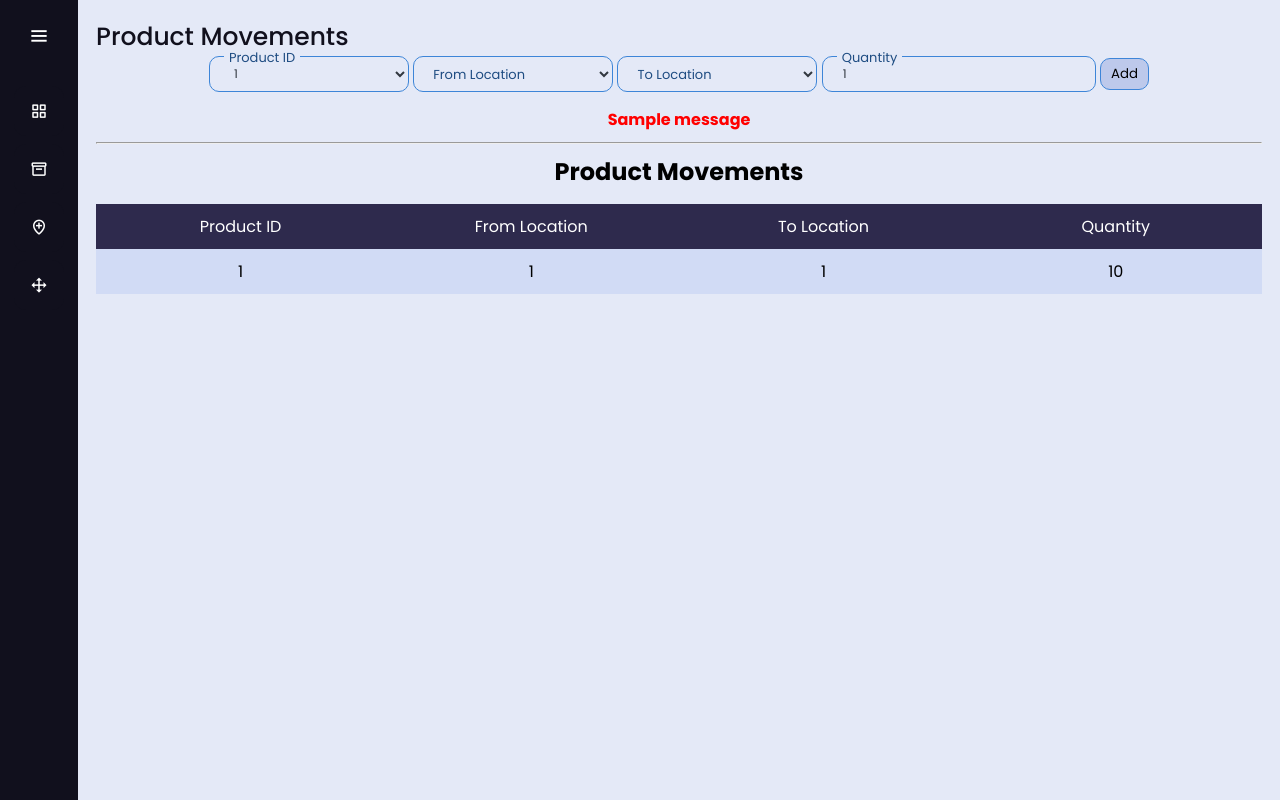
After one commit to SalahTawafsha/inventory-management, a Django app: page /product-movement/ in a window 1280 px wide. The commit adds this page. Run offline with Django 5.2, Linux system fonts and the light colour scheme; tables that the repository leaves empty hold one stand-in row (values such as "Sample post"); one stand-in notice (Sample message) is shown.

Commit message:
first version of product movement view

```diff
--- a/inventory_management/forms.py
+++ b/inventory_management/forms.py
@@ -1,4 +1,6 @@
 from django import forms
+
+from inventory_management.models import Location, Product
 
 
 class ProductForm(forms.Form):
@@ -9,3 +11,24 @@ class ProductForm(forms.Form):
 class LocationForm(forms.Form):
     location_id = forms.CharField(label="Location ID", required=True, max_length=50,
                                   widget=forms.TextInput(attrs={'class': 'did-floating-input'}))
+
+
+class ProductMovementForm(forms.Form):
+    PRODUCTS = Product.get_products()
+    LOCATIONS = Location.get_locations()
+
+    product_id = forms.ChoiceField(label="Product ID", required=True,
+                                   widget=forms.Select(attrs={'class': 'did-floating-select'}),
+                                   choices=PRODUCTS)
+
+    from_location = forms.ChoiceField(label="From Location", required=False,
+                                      widget=forms.Select(
+                                          attrs={'class': 'did-floating-select', "id": "form_location"}),
+                                      choices=LOCATIONS)
+    to_location = forms.ChoiceField(label="To Location", required=False,
+                                    widget=forms.Select(attrs={'class': 'did-floating-select', "id": "to_location"}),
+                                    choices=LOCATIONS)
+
+    quantity = forms.CharField(label="Quantity", required=True,
+                               widget=forms.TextInput(
+                                   attrs={'class': 'did-floating-input', 'type': 'number', 'value': "1", "min": 1}))
--- a/inventory_management/models.py
+++ b/inventory_management/models.py
@@ -7,9 +7,31 @@ from django.utils import timezone
 class Product(models.Model):
     product_id = models.CharField("Product", primary_key=True, max_length=50)
 
+    @staticmethod
+    def get_products():
+        choices = []
+        for product in Product.objects.all().order_by("product_id"):
+            choices.append((product.product_id, product.product_id))
+
+        return tuple(choices)
+
+    def __str__(self):
+        return self.product_id
+
 
 class Location(models.Model):
     location_id = models.CharField("Location", primary_key=True, max_length=50)
+
+    @staticmethod
+    def get_locations():
+        choices = [("", "")]
+        for location in Location.objects.all().order_by("location_id"):
+            choices.append((location.location_id, location.location_id))
+
+        return tuple(choices)
+
+    def __str__(self):
+        return self.location_id
 
 
 class ProductMovement(models.Model):
--- a/inventory_management/static/style.css
+++ b/inventory_management/static/style.css
@@ -271,7 +271,7 @@
 }
 
 .home-section > * {
-    margin-left: 18px
+    margin: 0 18px
 }
 
 .home-section .page-title {
@@ -314,7 +314,7 @@
     -webkit-transition: 0.2s ease all;
 }
 
-.did-floating-input {
+.did-floating-input, .did-floating-select {
     font-size: 12px;
     display: block;
     width: 100%;
@@ -334,6 +334,20 @@
             font-size: 13px;
         }
     }
+}
+
+.did-floating-select {
+    width: 200px;
+}
+
+.did-floating-select:has(option:not([value=""]):checked) ~ .did-floating-label {
+    top: -8px;
+    font-size: 13px;
+}
+
+.did-floating-select[value=""]:focus ~ .did-floating-label {
+    top: 11px;
+    font-size: 13px;
 }
 
 .did-floating-input:valid ~ .did-floating-label {
@@ -385,7 +399,7 @@
     margin: 10px;
 }
 
-.element i{
+.element i {
     font-size: 20px;
     margin-bottom: 5px;
 }
@@ -403,3 +417,35 @@
     text-align: center;
     margin-top: 10px;
 }
+
+.my-table {
+    margin: 15px auto;
+    border-collapse: collapse;
+}
+
+.my-table td, .my-table th {
+    padding: 10px;
+    width: 500px;
+    text-align: center;
+    margin: 0;
+    border: 0;
+}
+
+.my-table th {
+    background-color: #2e2a4d;
+    color: white;
+    font-weight: normal;
+}
+
+.my-table tr:nth-child(2n) {
+    background-color: #BDC9EB;
+}
+
+.my-table tr:nth-child(2n + 1) {
+    background-color: rgba(202, 214, 245, 0.69);
+}
+
+.my-table tr:not(:has(th)):hover {
+    background-color: #a0aed5;
+    cursor: pointer;
+}
--- /dev/null
+++ b/inventory_management/templates/product_movement/product_movement.html
@@ -0,0 +1,70 @@
+{% extends "inventory_management/base_site.html" %}
+
+{% block document-title %}Product Movement{% endblock %}
+{% block page-title %}Product Movements{% endblock %}
+
+{% block main %}
+    <section class="main-section">
+        <form action="{% url "index" %}" method="post" id="add_product_movement_form">
+            {% csrf_token %}
+
+            {% for field in form %}
+                <div class="did-floating-label-content">
+                    {{ field }}
+                    <label class="did-floating-label" for="{{ field.auto_id }}">{{ field.label }}</label>
+                </div>
+            {% endfor %}
+
+            <button class="button" onclick="function validate_locations() {
+                let from_location = document.getElementById('form_location');
+                let to_location = document.getElementById('to_location');
+                let form = document.getElementById('add_product_movement_form');
+
+                if(from_location.value==='' && to_location.value==='')
+                    window.alert('You must select one of from location or to location');
+                else if(form.validate())
+                    document.getElementById('add_product_movement_form').submit();
+            }
+            validate_locations()">Add
+            </button>
+        </form>
+
+    </section>
+
+    {% for message in messages %}
+        <p class="error-p">
+            <strong>{{ message }}</strong>
+        </p>
+    {% endfor %}
+
+
+    <hr>
+
+    <section>
+        <h2 class="elements-title">Product Movements</h2>
+
+        <table class="my-table" >
+            <thead>
+            <tr>
+                <th>Product ID</th>
+                <th>From Location</th>
+                <th>To Location</th>
+                <th>Quantity</th>
+            </tr>
+            </thead>
+            <tbody>
+            {% for product_movement in product_movements %}
+                <tr>
+                    <td>{{ product_movement.product_id }}</td>
+                    <td>{{ product_movement.from_location }}
+                    </td>
+                    <td>{{ product_movement.to_location }}</td>
+                    <td>{{ product_movement.quantity }}</td>
+                </tr>
+            {% endfor %}
+            </tbody>
+
+        </table>
+    </section>
+
+{% endblock %}
--- a/inventory_management/urls.py
+++ b/inventory_management/urls.py
@@ -7,4 +7,5 @@ urlpatterns = [
     path('products/<str:product_id>', views.edit_product, name="edit_product"),
     path('locations/', views.locations, name="locations"),
     path('locations/<str:location_id>', views.edit_location, name="edit_location"),
+    path('product-movement/', views.product_movement, name="product_movement"),
 ]
--- a/inventory_management/views.py
+++ b/inventory_management/views.py
@@ -1,15 +1,30 @@
 from django.contrib import messages
 from django.db import IntegrityError
+from django.db.models import Case, When, Value, QuerySet, Count
 from django.http import HttpResponseRedirect
 from django.shortcuts import render, get_object_or_404
 from django.urls import reverse
+from django.db import connection
 
-from inventory_management.forms import ProductForm, LocationForm
+from inventory_management.forms import ProductForm, LocationForm, ProductMovementForm
 from inventory_management.models import Product, Location, ProductMovement
 
 
 # Create your views here.
+def get_location(location_id):
+    if location_id == "":
+        return None
+
+    return get_object_or_404(Location, location_id=location_id)
+
+
 def index(request):
+    # cursor = connection.cursor()
+    # cursor.execute(
+    #                'SELECT sum(quantity), product_id'
+    #                ' FROM  inventory_management_productmovement'
+    #                ' group BY product_id_id, from_location_id, to_location_id')
+    # results = cursor.fetchall()
     return render(request, "dashboard/index.html")
 
 
@@ -26,7 +41,7 @@ def products(request):
             messages.error(request,
                            "Invalid Form")
 
-    products_list = Product.objects.values()
+    products_list = Product.objects.all().order_by("product_id")
     return render(request, "products/product.html", {'form': ProductForm(), "products_list": products_list})
 
 
@@ -43,7 +58,7 @@ def locations(request):
             messages.error(request,
                            "Invalid Form")
 
-    locations_list = Location.objects.values()
+    locations_list = Location.objects.all().order_by("location_id")
     return render(request, "locations/location.html", {'form': LocationForm(), "locations_list": locations_list})
 
 
@@ -69,10 +84,14 @@ def edit_location(request, location_id: str):
         if request.POST["location_id"] != location_id:
             try:
                 new_location = Location.objects.create(location_id=request.POST["location_id"])
-                ProductMovement.objects \
-                    .filter(to_location=location_id).update(to_location=new_location.location_id)
-                ProductMovement.objects \
-                    .filter(from_location=location_id).update(from_location=new_location.location_id)
+                ProductMovement.objects.update(
+                    from_location_id=Case(
+                        When(from_location_id=location_id, then=Value(new_location.location_id)),
+                    ),
+                    to_location_id=Case(
+                        When(to_location_id=location_id, then=Value(new_location.location_id)),
+                    ),
+                )
 
                 location.delete()
 
@@ -81,3 +100,21 @@ def edit_location(request, location_id: str):
                                "This Location is already exist")
 
     return HttpResponseRedirect(reverse("locations"))
+
+
+def product_movement(request):
+    if request.method == "POST":
+        form = ProductMovementForm(request.POST)
+        if form.is_valid():
+            product = get_object_or_404(Product, product_id=form.cleaned_data["product_id"])
+            from_location = get_location(form.cleaned_data["from_location"])
+            to_location = get_location(form.cleaned_data["to_location"])
+
+            ProductMovement.objects.create(product_id=product,
+                                           from_location=from_location,
+                                           to_location=to_location,
+                                           quantity=form.cleaned_data["quantity"])
+    form = ProductMovementForm()
+    product_movements = ProductMovement.objects.all()
+    return render(request, "product_movement/product_movement.html",
+                  {"form": form, "product_movements": product_movements})
--- a/templates/inventory_management/base_site.html
+++ b/templates/inventory_management/base_site.html
@@ -6,7 +6,6 @@
 <head>
     <link rel="stylesheet" type="text/css" href="../../inventory_management/static/style.css"/>
     <meta charset="UTF-8">
-    <title> Responsive Sidebar Menu | CodingLab </title>
     <link rel="stylesheet" type="text/css" href="{% static 'style.css' %}"/>
     <!-- Boxicons CDN Link -->
     <link href='https://unpkg.com/boxicons@2.0.7/css/boxicons.min.css' rel='stylesheet'>
@@ -42,6 +41,13 @@
                 <span class="links_name">Location</span>
             </a>
             <span class="tooltip">Location</span>
+        </li>
+        <li>
+            <a href="{% url 'product_movement' %}">
+                <i class='bx bx-move'></i>
+                <span class="links_name">Product Movement</span>
+            </a>
+            <span class="tooltip">Product Movement</span>
         </li>
     </ul>
 </div>
```
Also changed, not shown: inventory_management/admin.py (+16 -3 lines), inventory_management/templates/dashboard/index.html (line endings or trailing spaces).
